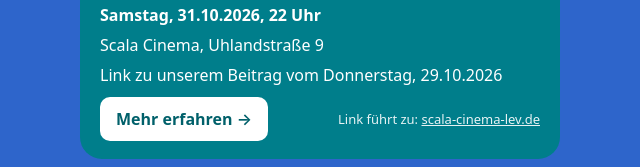
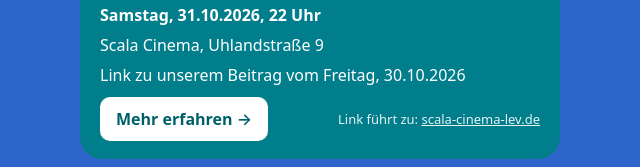
Before and after one commit to servhu/leverkusen, a plain HTML site: page index.html in a window 1280 px wide. Shown: the part 633-800 px from the top of the page, 320-960 px from the left. Drawn offline with Linux system fonts and the light colour scheme.

Commit message:
Linktree aktualisiert: Beitragsdatum für Rocky Horror Show, FederFlieger, Magic Gregorian Night, Blätterdruck
Co-Authored-By: Claude Sonnet 5.5 <noreply@anthropic.com>
Claude-Session: https://claude.ai/code/session_01N1a4G6CS5M1VCCTNfbRmPM

```diff
--- a/index.html
+++ b/index.html
@@ -169,7 +169,7 @@ const AKTUELL = [
     id: "2026-10-28-extra-0927|t5",
     bis: "2026-10-31",
     seit: "2026-10-29",
-    gepostet: "2026-10-29"
+    gepostet: "2026-10-30"
   },
   {
     title: "FederFlieger",
@@ -179,7 +179,7 @@ const AKTUELL = [
     id: "2026-10-27-extra-0646|t3",
     bis: "2026-11-06",
     seit: "2026-10-29",
-    gepostet: "2026-10-29"
+    gepostet: "2026-10-30"
   },
   {
     title: "Magic Gregorian Night",
@@ -189,7 +189,7 @@ const AKTUELL = [
     id: "2026-10-24-extra-0706|t10",
     bis: "2026-11-02",
     seit: "2026-10-29",
-    gepostet: "2026-10-29"
+    gepostet: "2026-10-30"
   },
   {
     title: "Blätterdruck",
@@ -199,7 +199,7 @@ const AKTUELL = [
     id: "2026-10-23-extra-0647|t4",
     bis: "2026-11-01",
     seit: "2026-10-29",
-    gepostet: "2026-10-29"
+    gepostet: "2026-10-30"
   },
   {
     title: "Erklär mir, Liebe – 100 Jahre Ingeborg Bachmann",
```
